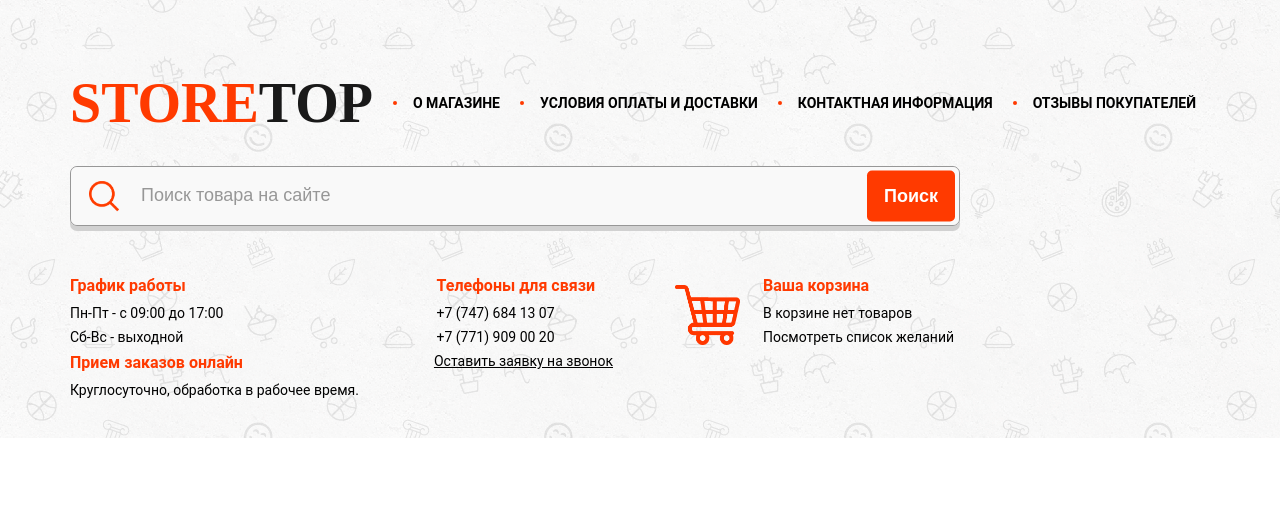
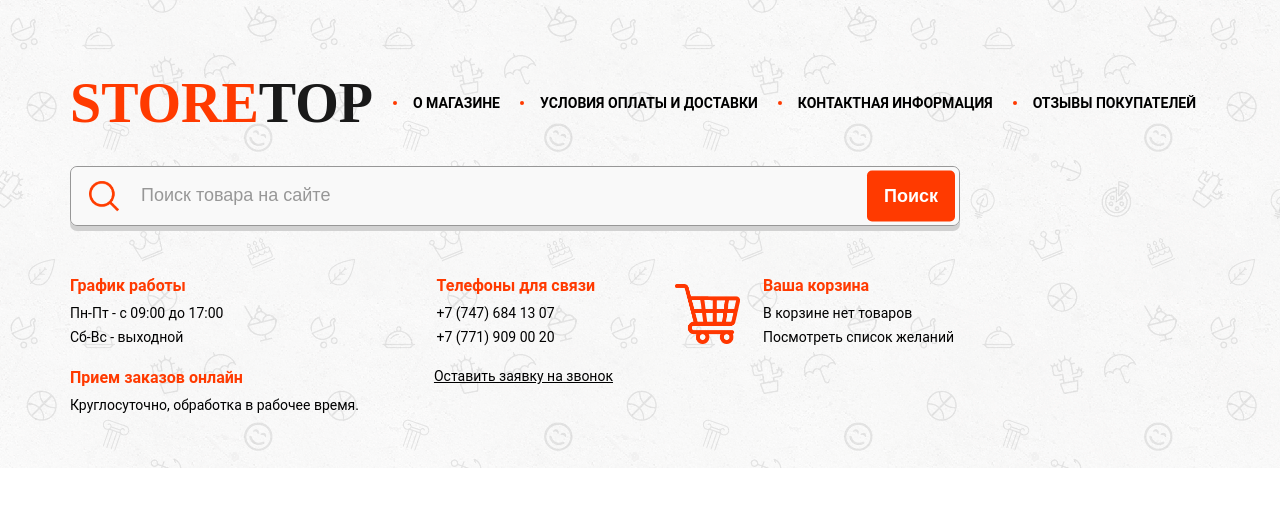
Before and after one commit to dworker863/storeTop, a React (Create React App) app: page / in a window 1280 px wide. Shown: the top 506 px of the page. Built offline with nearby package versions, Linux system fonts and the light colour scheme.

Commit message:
Header media max-width: 768px

```diff
--- a/src/app/components/Blocks/Cart/StyledCart.ts
+++ b/src/app/components/Blocks/Cart/StyledCart.ts
@@ -22,6 +22,7 @@ export const StyledCartIcon = styled.img`
   width: 65px;
   height: 60px;
   margin-right: 23px;
+  transform: translateY(-8px);
 
   &:before {
     content: '';
--- a/src/app/components/Blocks/Contacts/StyledContacts.ts
+++ b/src/app/components/Blocks/Contacts/StyledContacts.ts
@@ -21,4 +21,8 @@ export const StyledRequest = styled.a`
   text-decoration: underline;
   font-weight: 400;
   transform: translateX(18px);
+
+  @media (max-width: 768px) {
+    transform: translateX(0px);
+  }
 `;
--- a/src/app/components/Blocks/Container/StyledContainer.ts
+++ b/src/app/components/Blocks/Container/StyledContainer.ts
@@ -28,4 +28,8 @@ export const StyledContainer = styled.div`
   @media (max-width: 992px) {
     width: 720px;
   }
+
+  @media (max-width: 768px) {
+    width: 540px;
+  }
 `;
--- a/src/app/components/Blocks/Search/StyledSearch.ts
+++ b/src/app/components/Blocks/Search/StyledSearch.ts
@@ -6,7 +6,7 @@ export const StyledSearch = styled.div`
   /* align-self: flex-end; */
   width: 730px;
   height: 60px;
-  margin-top: 35px;
+  margin-top: 47px;
   margin-left: 110px;
   border: 1px solid #979797;
   border-radius: 7px;
--- a/src/app/components/Elements/ContactsItem/StyledContactsItem.ts
+++ b/src/app/components/Elements/ContactsItem/StyledContactsItem.ts
@@ -1,6 +1,8 @@
 import styled from 'styled-components';
 
-export const StyledContactsItem = styled.div``;
+export const StyledContactsItem = styled.div`
+  margin-bottom: 15px;
+`;
 
 export const StyledContactsItemTitle = styled.h3`
   margin-top: 0;
```
